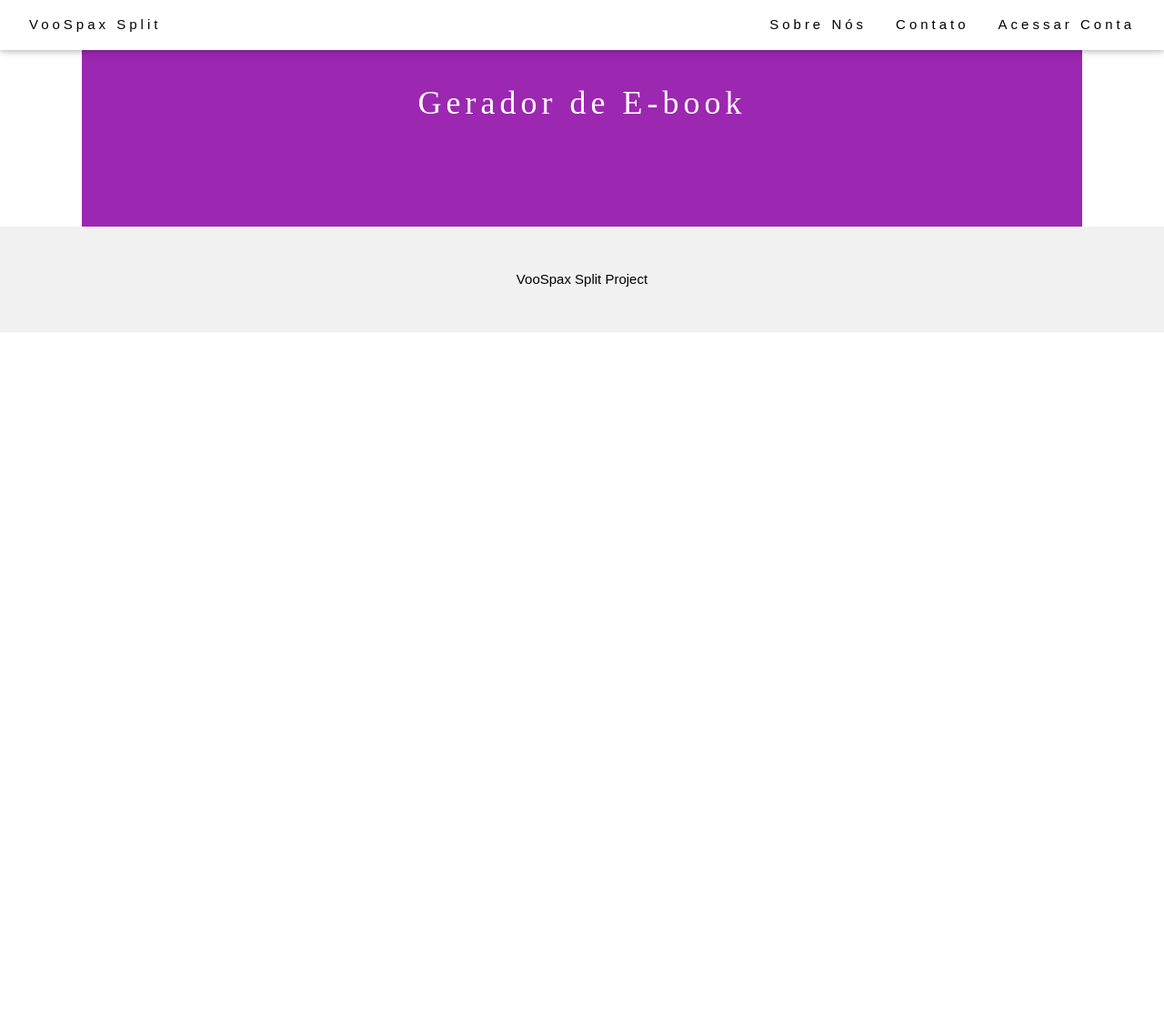
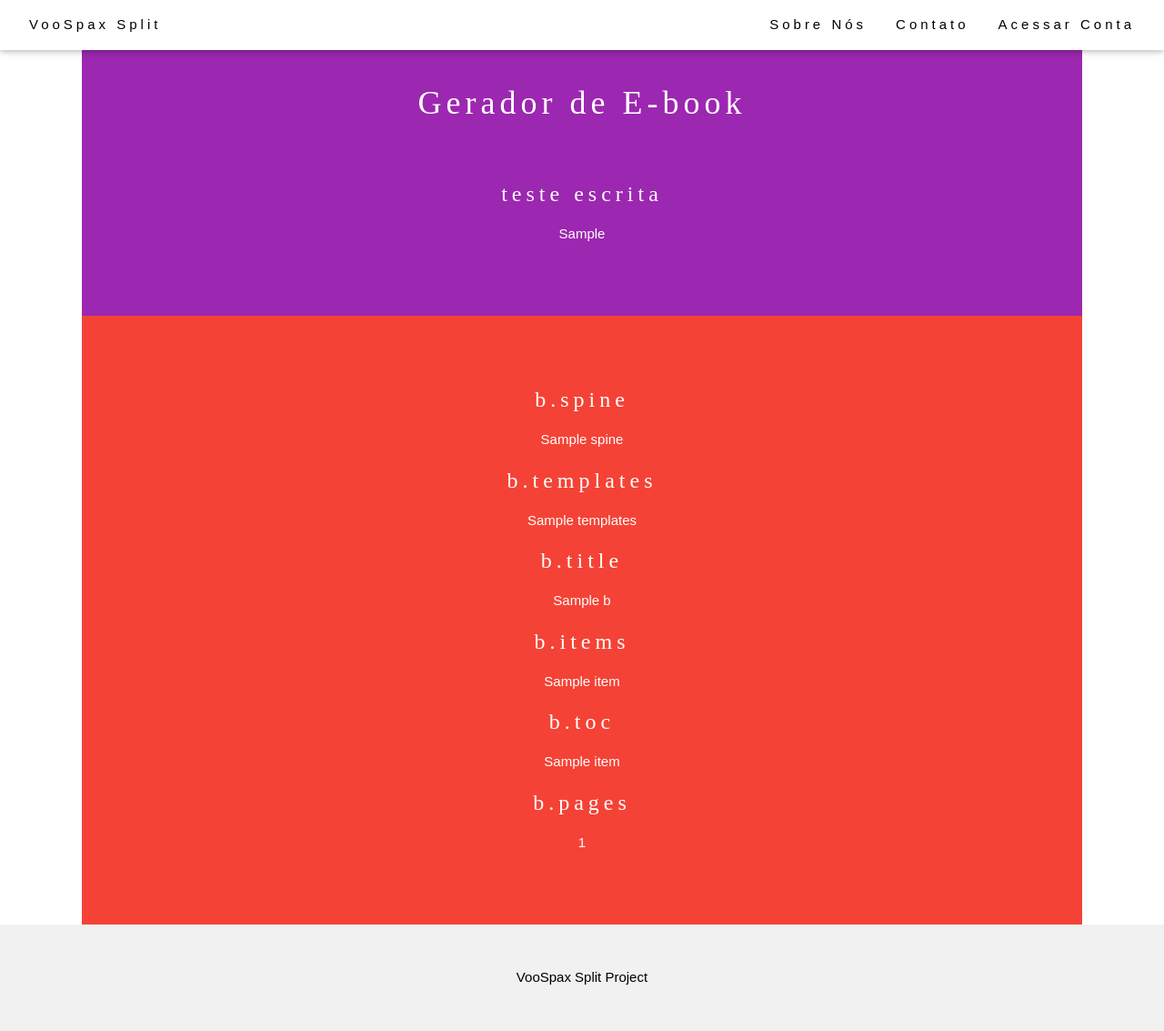
Before and after one commit to matheuskbar/SplitTestes, a Django app: template backend/templates/index.html in a window 1280 px wide. Shown: the whole page at 91% size. Before the commit the page ends 365 px from the top, so only its background shows below. Run offline with Django 3.2, Linux system fonts and the light colour scheme; the template is opened without the code that fills it: most values are stand-ins (such as "Sample title", 1, 10 or a date in 2020).

Commit message:
primeiros testes ebookLib

```diff
--- a/backend/templates/index.html
+++ b/backend/templates/index.html
@@ -35,6 +35,56 @@
     <div class="w3-padding-large">
       <h1 class="w3-center">Gerador de E-book</h1><br>
     </div>
+      <div>
+          <h3 class="w3-center">teste escrita</h3>
+          <p class="w3-center">
+              {{ b }}
+          </p>
+      </div>
+  </section>
+  <section class="w3-row w3-padding-64 w3-red">
+      <div>
+          <h3 class="w3-center">b.spine</h3>
+          <p class="w3-center">
+              {{ b.spine }}
+          </p>
+      </div>
+      <div>
+          <h3 class="w3-center">b.templates</h3>
+          <p class="w3-center">
+              {{ b.templates }}
+          </p>
+      </div>
+      <div>
+          <h3 class="w3-center">b.title</h3>
+          <p class="w3-center">
+              {{ b.title }}
+          </p>
+      </div>
+      <div>
+          <h3 class="w3-center">b.items</h3>
+          {% for item in b.items %}
+            <p class="w3-center">
+              {{ item }}
+            </p>
+          {% endfor%}
+      </div>
+      <div>
+          <h3 class="w3-center">b.toc</h3>
+          {% for item in b.toc %}
+            <p class="w3-center">
+              {{ item }}
+            </p>
+          {% endfor%}
+      </div>
+      <div>
+          <h3 class="w3-center">b.pages</h3>
+          <p class="w3-center">
+              {{ b.pages }}
+          </p>
+      </div>
+      <div>
+
   </section>
 
 </main>
```
Also changed, not shown: backend/core/views.py (+59 -9 lines), 3 other files.
